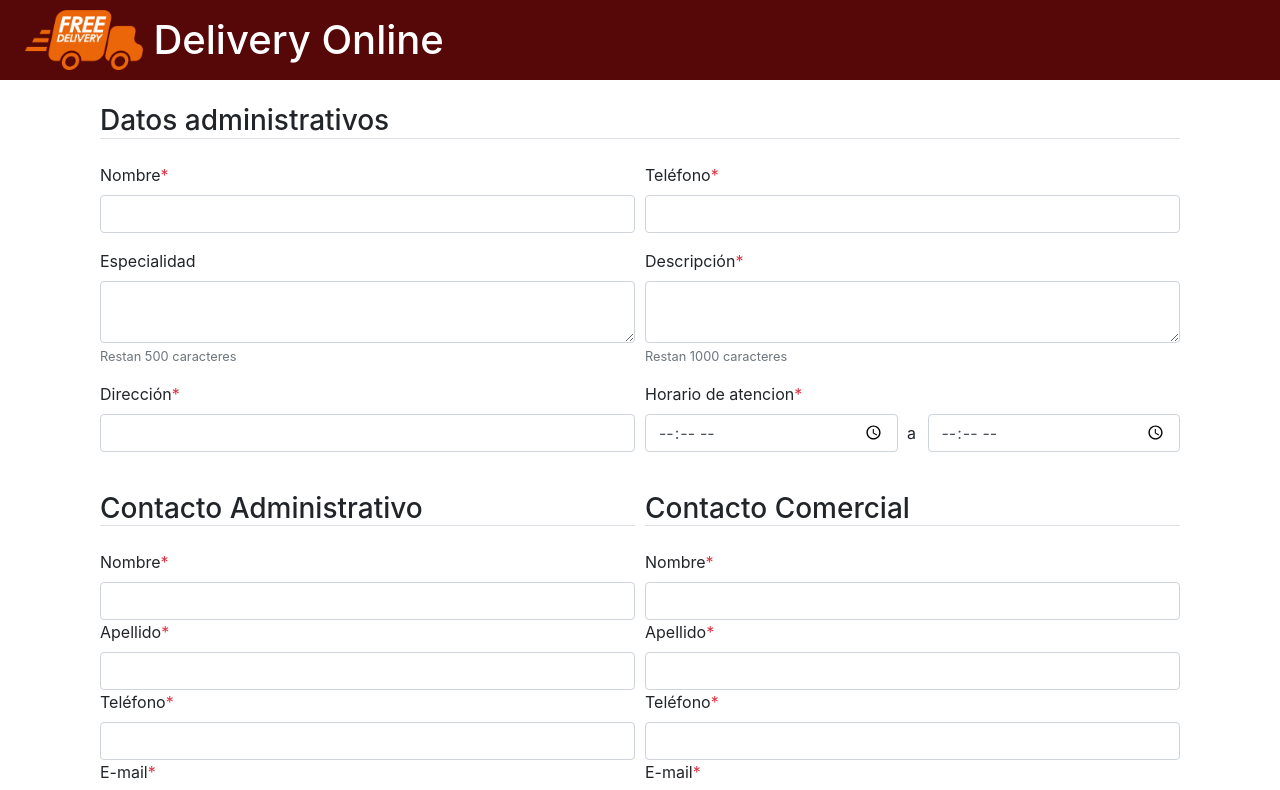
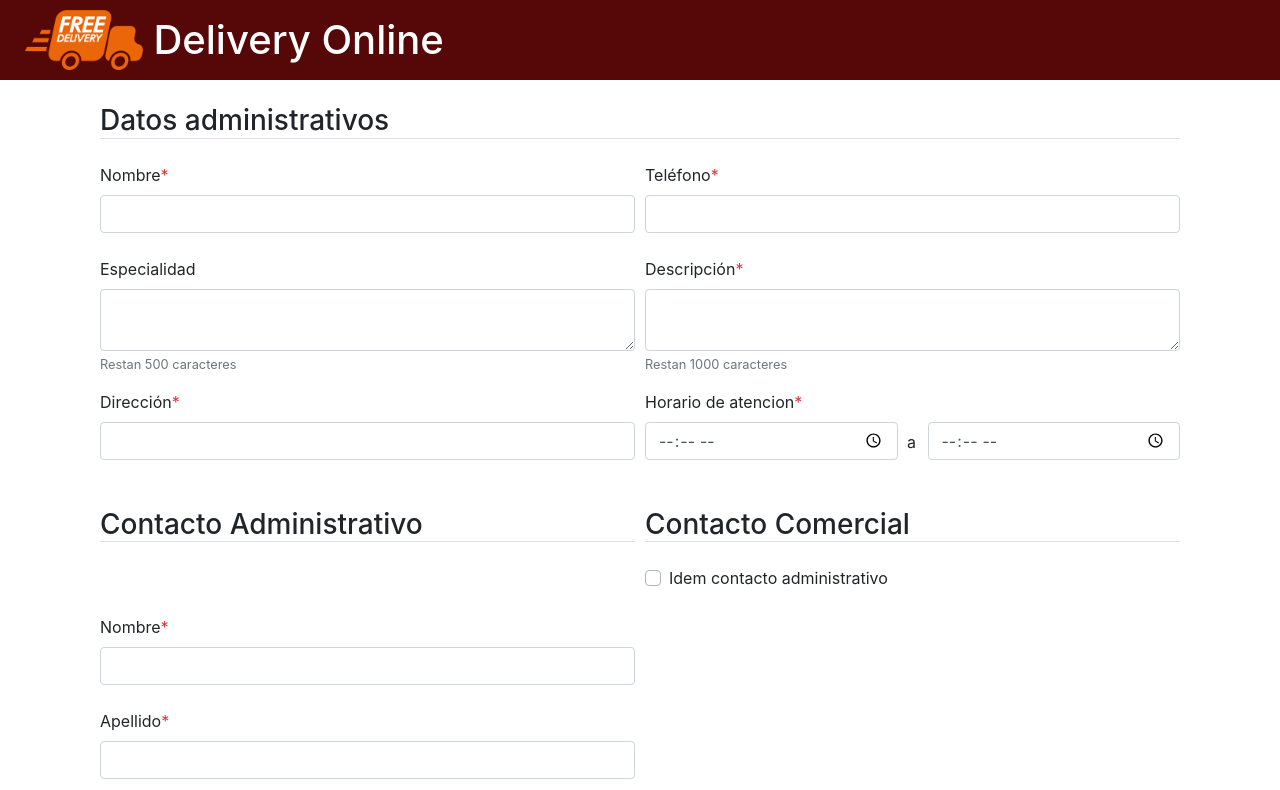
Before and after one commit to geraldani/greyshirt-test, a React (Create React App) app: page / in a window 1280 px wide. Shown: the top 790 px of the page. Built offline with nearby package versions, Linux system fonts and the light colour scheme.

Commit message:
agregado de validaciones

```diff
--- a/package.json
+++ b/package.json
@@ -6,6 +6,7 @@
     "bootstrap": "4.3.1",
     "react": "16.9.0",
     "react-dom": "16.9.0",
+    "react-redux": "^7.1.1",
     "react-scripts": "3.1.1"
   },
   "scripts": {
--- a/src/Components/Form.js
+++ b/src/Components/Form.js
@@ -2,11 +2,12 @@ import React from 'react'
 import Textarea from "./utilidades/Textarea";
 import Input from "./utilidades/Input";
 import Title from "./utilidades/Title";
+import FieldComponent from "./utilidades/FieldComponent";
 
 const Form = (props) => {
     const {
         name, description, number, speciality, direction,
-        fromHour, toHour, nameAdm, surnameAdm, numberAdm, emailAdm,
+        fromHour, toHour,
         nameCom, surnameCom, numberCom, emailCom
     } = props.data;
     const {charactersEsp, charactersDesc} = props.charaters;
@@ -22,7 +23,7 @@ const Form = (props) => {
                             </div>
                         </div>
                         <div className="form-row">
-                            <div className="form-group col-md-6">
+                            <div className="form-group col-md-6 mb-0">
                                 <Input
                                     type='text' name='name'
                                     req={true} value={name}
@@ -30,7 +31,7 @@ const Form = (props) => {
                                     length={50} nombre="Nombre"
                                 />
                             </div>
-                            <div className="form-group col-md-6">
+                            <div className="form-group col-md-6 mb-0">
                                 <Input
                                     type='number' name='number'
                                     req={true}
@@ -61,7 +62,7 @@ const Form = (props) => {
                         </div>
 
                         <div className="form-row">
-                            <div className="form-group col-md-6">
+                            <div className="form-group col-md-6 mb-0">
                                 <Input
                                     type='text' name='direction'
                                     req={true} value={direction}
@@ -69,7 +70,7 @@ const Form = (props) => {
                                     length={200} nombre="Dirección"
                                 />
                             </div>
-                            <div className="form-group col-md-6">
+                            <div className="form-group col-md-6 mb-0">
                                 <label htmlFor="fromHour" style={{display: 'block'}}>Horario de atencion<span
                                     className="text-danger">*</span></label>
                                 <div className="col-md-6 pl-0" style={{display: 'inline-block'}}>
@@ -82,7 +83,7 @@ const Form = (props) => {
                                         name='fromHour'
                                         value={fromHour}/>
                                 </div>
-                                <span style={{position: 'absolute', bottom: '7px', left: '49%'}}>a</span>
+                                <span style={{position: 'absolute', bottom: '30px', left: '49%'}}>a</span>
                                 <div className="col-md-6 pr-0" style={{display: 'inline-block'}}>
                                     <input
                                         type="time"
@@ -96,61 +97,28 @@ const Form = (props) => {
                             </div>
                         </div>
                         <div className="form-row">
-                            <div className="form-group col-md-6">
+                            <FieldComponent name='Adm'
+                                            onChange={props.onChangeForm}
+                                            values={props.data}
+                                            style={{marginTop: 'calc(25px + 1.5rem)'}}
+                                            show={true}>
                                 <Title name="Contacto Administrativo"/>
-                                <Input
-                                    type='text' name='nameAdm'
-                                    req={true} value={nameAdm}
-                                    onChange={props.onChangeForm}
-                                    length={200} nombre="Nombre"
-                                />
-                                <Input
-                                    type='text' name='surnameAdm'
-                                    req={true} value={surnameAdm}
-                                    onChange={props.onChangeForm}
-                                    length={200} nombre="Apellido"
-                                />
-                                <Input
-                                    type='number' name='numberAdm'
-                                    req={true} value={numberAdm}
-                                    onChange={props.onChangeForm}
-                                    length={100} nombre="Teléfono"
-                                />
-                                <Input
-                                    type='email' name='emailAdm'
-                                    req={true} value={emailAdm}
-                                    onChange={props.onChangeForm}
-                                    length={100} nombre="E-mail"
-                                />
-                            </div>
+                            </FieldComponent>
 
-                            <div className="form-group col-md-6">
+                            <FieldComponent name='Com'
+                                            onChange={props.onChangeForm}
+                                            values={props.data}
+                                            show={props.checked}>
                                 <Title name="Contacto Comercial"/>
-                                <Input
-                                    type='text' name='nameCom'
-                                    req={true} value={nameCom}
-                                    onChange={props.onChangeForm}
-                                    length={200} nombre="Nombre"
-                                />
-                                <Input
-                                    type='text' name='surnameCom'
-                                    req={true} value={surnameCom}
-                                    onChange={props.onChangeForm}
-                                    length={200} nombre="Apellido"
-                                />
-                                <Input
-                                    type='number' name='numberCom'
-                                    req={true} value={numberCom}
-                                    onChange={props.onChangeForm}
-                                    length={100} nombre="Teléfono"
-                                />
-                                <Input
-                                    type='email' name='emailCom'
-                                    req={true} value={emailCom}
-                                    onChange={props.onChangeForm}
-                                    length={100} nombre="E-mail"
-                                />
-                            </div>
+                                <div className="custom-control custom-checkbox mb-4">
+                                    <input type="checkbox"
+                                           className="custom-control-input"
+                                           id="checkId"
+                                           checked={props.checked}
+                                           onChange={props.onCheck} />
+                                    <label className="custom-control-label" htmlFor="checkId">Idem contacto administrativo</label>
+                                </div>
+                            </FieldComponent>
                         </div>
                         <button type="submit" className="btn btn-default">Send invitation</button>
                     </form>
--- /dev/null
+++ b/src/Components/utilidades/FieldComponent.js
@@ -0,0 +1,44 @@
+import React, {Fragment} from 'react'
+import Input from "./Input";
+import Title from "./Title";
+
+const FieldComponent = (props) => (
+    <Fragment>
+        <div className="form-group col-md-6 mb-0">
+            {props.children}
+            {
+                props.show &&
+                <Fragment>
+                    <Input
+                        type='text' name={`name${props.name}`}
+                        req={true} value={props.values[`name${props.name}`]}
+                        onChange={props.onChange}
+                        length={200} nombre="Nombre"
+                        style={props.style}
+                    />
+                    <Input
+                        type='text' name={`surname${props.name}`}
+                        req={true} value={props.values[`surname${props.name}`]}
+                        onChange={props.onChange}
+                        length={200} nombre="Apellido"
+                    />
+                    <Input
+                        type='number' name={`number${props.name}`}
+                        req={true} value={props.values[`number${props.name}`]}
+                        onChange={props.onChange}
+                        length={100} nombre="Teléfono"
+                    />
+                    <Input
+                        type='email' name={`email${props.name}`}
+                        req={true} value={props.values[`email${props.name}`]}
+                        onChange={props.onChange}
+                        length={100} nombre="E-mail"
+                    />
+                </Fragment>
+            }
+        </div>
+
+    </Fragment>
+)
+
+export default FieldComponent;
--- a/src/Components/utilidades/Input.js
+++ b/src/Components/utilidades/Input.js
@@ -2,7 +2,7 @@ import React, {Fragment} from 'react'
 
 const Input = (props) => (
     <Fragment>
-        <label htmlFor={props.name + 'Id'}>{props.nombre}
+        <label htmlFor={props.name + 'Id'} style={props.style}>{props.nombre}
             {
                 props.req &&
                 <span className="text-danger">*</span>
@@ -10,7 +10,7 @@ const Input = (props) => (
         </label>
         <input
             type={props.type}
-            className="form-control"
+            className="form-control mb-4"
             id={props.name + 'Id'}
             value={props.type === 'number' ? props.value === 0 ? null : props.value : props.value}
             name={props.name}
--- a/src/Containers/FormContainer.js
+++ b/src/Containers/FormContainer.js
@@ -26,6 +26,7 @@ class FormContainer extends Component {
                 charactersEsp: 0,
                 charactersDesc: 0,
             },
+            checked:false,
         }
     }
 
@@ -43,6 +44,12 @@ class FormContainer extends Component {
         })
     }
 
+    handleCheck = e => {
+        this.setState({
+            checked:!this.state.checked
+        })
+    }
+
 
     render() {
         return (<div>
@@ -52,6 +59,8 @@ class FormContainer extends Component {
                     onChangeForm={this.handleChange}
                     data={this.state.formData}
                     charaters={this.state.length}
+                    checked={this.state.checked}
+                    onCheck={this.handleCheck}
                 />
                 <h2>
                     {this.state.formData.description}
```
Also changed, not shown: 1 other file (tests, documents, lock files or other folders).
